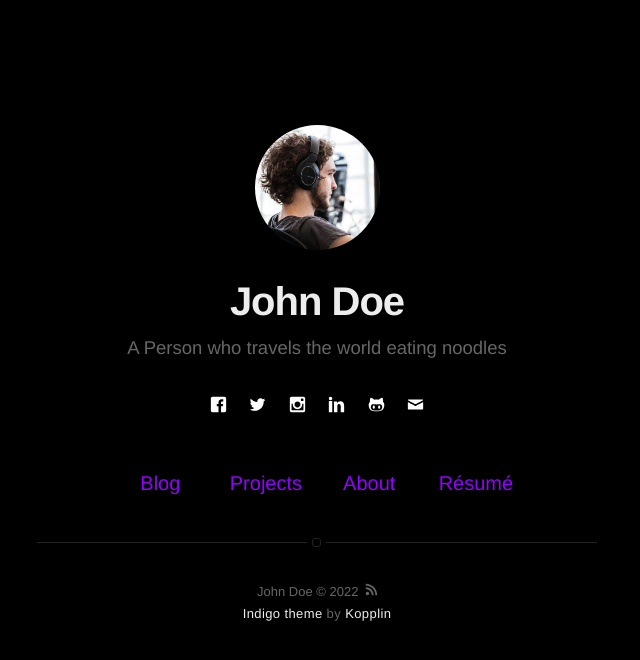
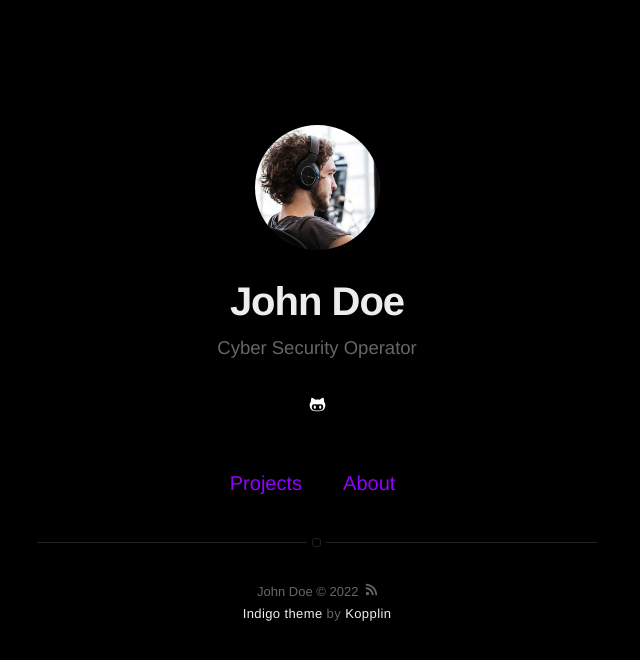
Before and after one commit to nusiloot/8l1nky.github.io, a Jekyll site: the page built from index.html, in a window 1280 px wide. Shown: the top 660 px of the page, without its empty margins (323-963 px from the left). Built offline with Jekyll 4.4.1, drawn with Linux system fonts in a browser that asks for light colours; part of the change alters nothing that is shown.

Commit message:
Update _config.yml

```diff
--- a/_config.yml
+++ b/_config.yml
@@ -1,6 +1,6 @@
 # main text of home
 name: John Doe
-bio: A Person who travels the world eating noodles
+bio: Cyber Security Operator
 
 # twitter summary info
 description: A blog about technology and stuff related
@@ -15,11 +15,11 @@ dark-theme: true
 
 # If you want to include your resume, set to true
 # and specify source (external or local).
-resume: true
-resume-external: true
+resume: false
+resume-external: false
 resume-url: https://google.com/?q=my+resume
 
-url: https://sergiokopplin.github.io/indigo
+url: https://8l1nky.github.io
 # your url: https://USERNAME.github.io
 
 permalink: /:title/
@@ -30,15 +30,15 @@ permalink: /:title/
 # if you don't want comments in your posts, leave categories empty
 disqus:
   shortname: github # enter this from your disqus account
-  categories: [blog, project] # only show disqus for posts that have these categories
+  categories: # only show disqus for posts that have these categories
 
 # if you don't have any of social below, comment the line
-facebook: myfacebook
-twitter: mytwitter
-instagram: myinstagram
-linkedin: mylinkedin
-github: mygithub
-email: myemail@gmail.com
+# facebook: myfacebook
+# twitter: mytwitter
+# instagram: myinstagram
+# linkedin: mylinkedin
+# github: mygithub
+# email: myemail@gmail.com
 
 authors:
   johndoe:
@@ -72,16 +72,16 @@ projects: true
 
 # if you don't need "about" or "blog", comment them out below
 about: true
-blog: true
+# blog: true
 
 # do you want to show the "read time" of the posts?
-read-time: true
+# read-time: true
 
 # do you want to show the "tags" inside the posts?
-show-tags: true
+# show-tags: true
 
 # related posts inside a post?
-related: true
+# related: true
 
 # Display links for next and previous posts for the specified categories
 post-advance-links: [blog]
```
